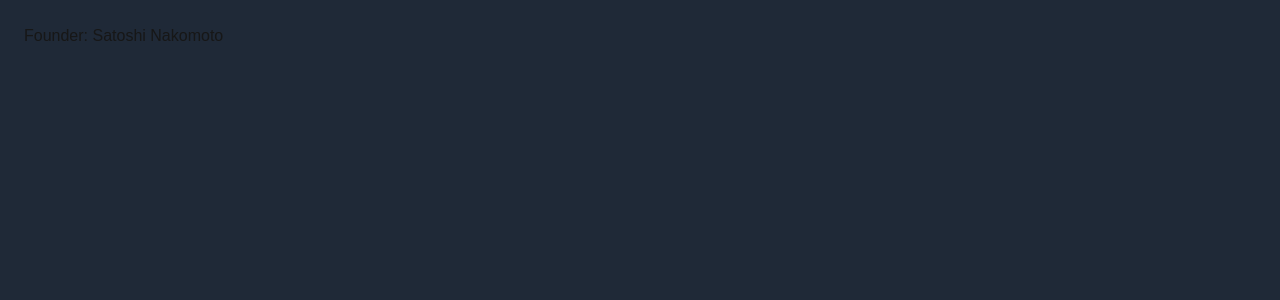
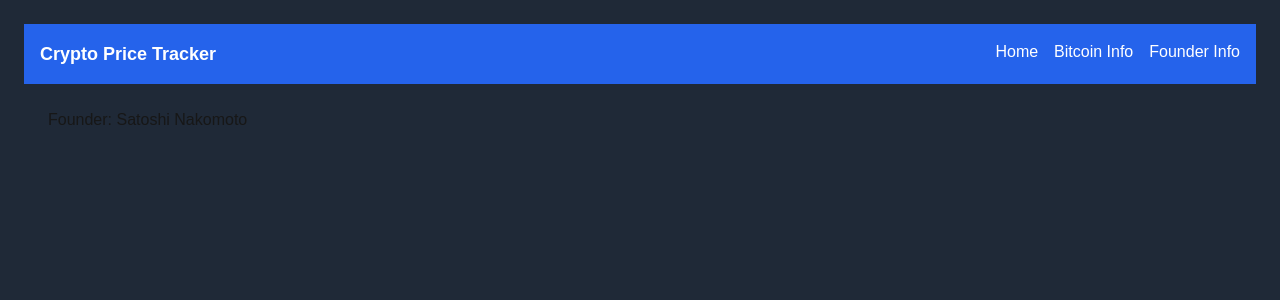
Before and after one commit to djefx/NextJS, a Next.js app: page /bitcoin/founder in a window 1280 px wide. Shown: the top 300 px of the page. Built offline with nearby package versions, Linux system fonts and the light colour scheme.

Commit message:
add header menu

```diff
--- a/src/app/bitcoin/founder/page.tsx
+++ b/src/app/bitcoin/founder/page.tsx
@@ -1,3 +1,3 @@
 export default async function Page() {
-  return <div>Founder: Satoshi Nakomoto</div>;
+  return <div className="text-left p-6">Founder: Satoshi Nakomoto</div>;
 }
--- a/src/app/bitcoin/page.tsx
+++ b/src/app/bitcoin/page.tsx
@@ -85,10 +85,8 @@ function Page() {
   }
 
   return (
-        <div className="container mx-auto p-4">
-            <h1 className="text-2xl font-bold mb-4 text-center">
-                Bitcoin Information
-            </h1>
+    <div className=" mx-auto mt-8 p-2">
+      <h1 className="text-2xl font-bold mb-4 text-left">Bitcoin Information</h1>
       <table className="min-w-full bg-white border border-gray-200 text-black">
         <thead>
           <tr>
--- /dev/null
+++ b/src/app/header.tsx
@@ -0,0 +1,30 @@
+import React from "react";
+
+const Header = () => {
+  return (
+    <header className="bg-blue-600 p-4 text-white">
+      <nav className="flex justify-between">
+        <div className="text-lg font-bold">Crypto Price Tracker</div>
+        <ul className="flex space-x-4">
+          <li>
+            <a href="/" className="hover:underline">
+              Home
+            </a>
+          </li>
+          <li>
+            <a href="/bitcoin" className="hover:underline">
+              Bitcoin Info
+            </a>
+          </li>
+          <li>
+            <a href="/bitcoin/founder" className="hover:underline">
+              Founder Info
+            </a>
+          </li>
+        </ul>
+      </nav>
+    </header>
+  );
+};
+
+export default Header;
--- a/src/app/layout.tsx
+++ b/src/app/layout.tsx
@@ -1,6 +1,7 @@
 import type { Metadata } from "next";
 import localFont from "next/font/local";
 import "./globals.css";
+import Header from "./Header";
 
 const geistSans = localFont({
   src: "./fonts/GeistVF.woff",
@@ -28,6 +29,7 @@ export default function RootLayout({
       <body
         className={`${geistSans.variable} ${geistMono.variable} antialiased bg-gray-800 p-6`}
       >
+        <Header />
         {children}
       </body>
     </html>
--- a/src/app/page.tsx
+++ b/src/app/page.tsx
@@ -29,8 +29,8 @@ export default async function Home() {
   }, {} as Record<string, CoinData>);
 
   return (
-    <div className="m-4 p-4 bg-cyan-800 rounded-lg shadow-md">
-      <h1 className="text-2xl font-bold mb-4">Crypto Price Tracker</h1>
+    <div className=" mt-4 p-4 bg-cyan-800 rounded-lg shadow-md">
+      <h1 className="text-2xl font-bold mb-4">Price Info</h1>
       <ul className="list-disc list-inside">
         <li>Bitcoin: ${coinMap["btc-bitcoin"]?.quotes.USD.price}</li>
         <li>Ethereum: ${coinMap["eth-ethereum"]?.quotes.USD.price}</li>
```
Lines whose indentation alone changed are shown as unchanged.
